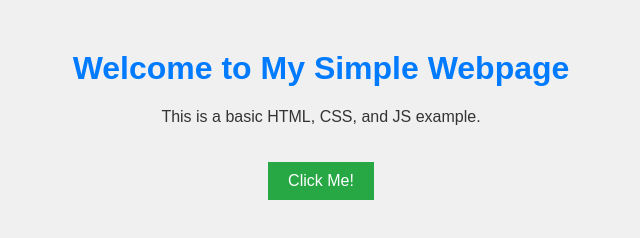
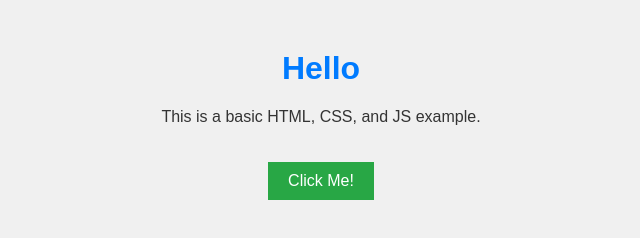
Before and after one commit to LJM-05/ApacheWebsite, a plain HTML site: page index.html in a window 1280 px wide. Both pictures are taken after a click on the button "Click Me!". Shown: the whole page, without its empty margins (319-959 px from the left). Drawn offline with Linux system fonts and the light colour scheme.

Commit message:
Made changes to index.html

```diff
--- a/index.html
+++ b/index.html
@@ -36,4 +36,7 @@
 
     <script>
         function changeContent() {
-            document.querySelector('h1').textContent = 'Hello
+            document.querySelector('h1').textContent = 'Hello'
+        }
+    </script>
+</body>
```
